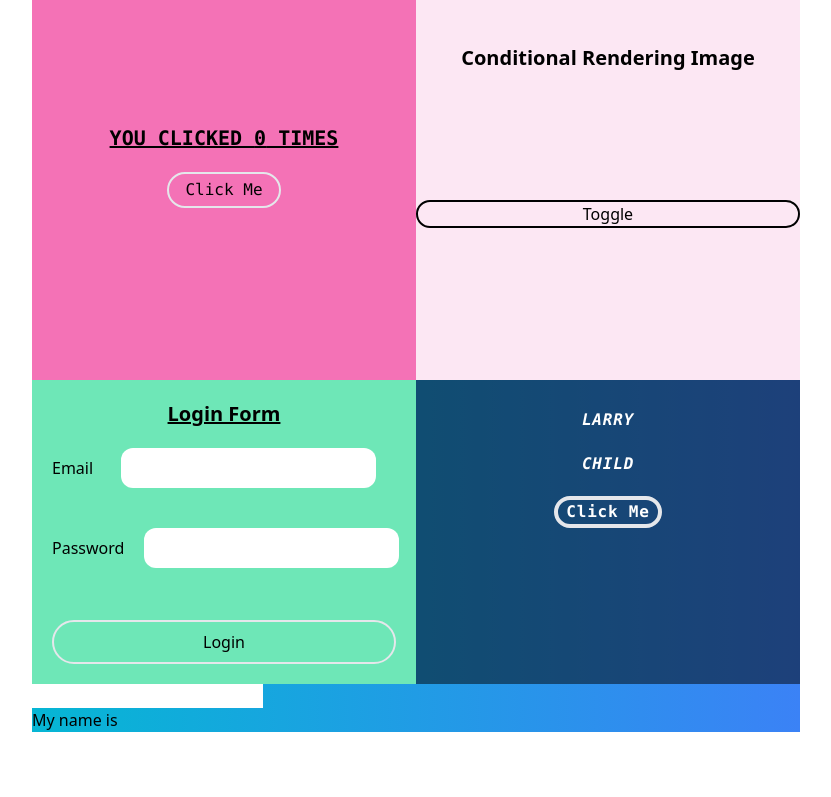
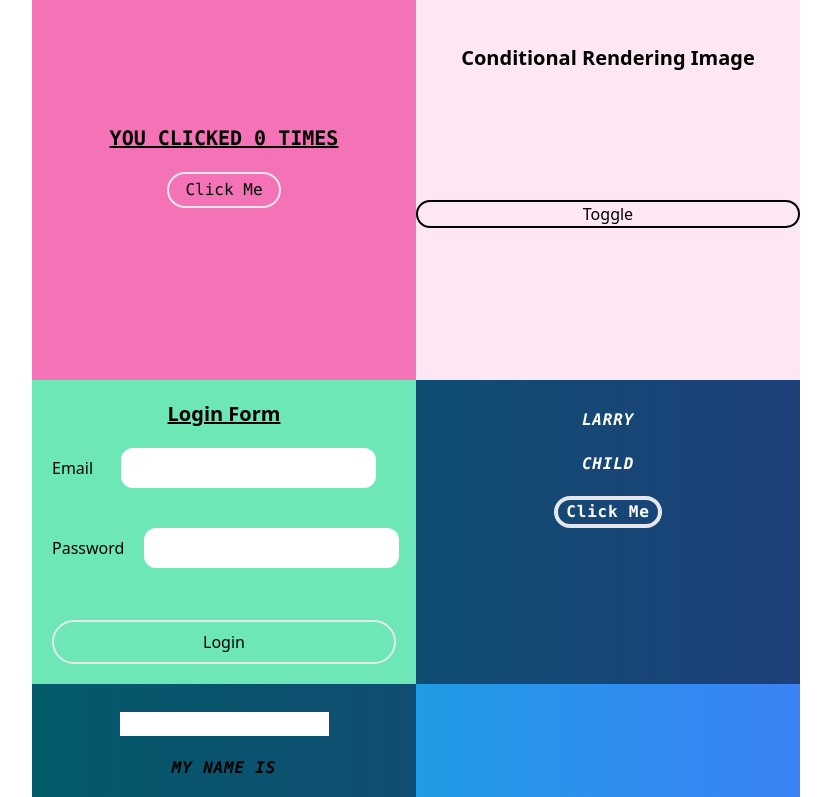
Before and after one commit to DecentraMindsCoin/hired-in-next, a Next.js app: page / in a window 1280 px wide. Shown: the part 2000-2797 px from the top of the page, without its empty margins (224-1055 px from the left). Before the commit the page ends 2732 px from the top, so only its background shows below. Built offline with nearby package versions, Linux system fonts and the light colour scheme; no server answers.

Commit message:
add wrapper style to UseRef component

```diff
--- a/src/components/UseRef.js
+++ b/src/components/UseRef.js
@@ -1,10 +1,13 @@
 import React, { useState } from 'react'
 
 const UseRef = () => {
+  const styles = {
+    wrapper: `text-center w-full font-mono mx-auto  h-full py-7 bg-black bg-opacity-50 hover:bg-opacity-90 font-bold uppercase tracking-wider italic cursor-pointer space-y-5`,
+  }
   const [name, setName] = useState('')
   return (
-    <div>
-      <input onChange={e => setName(e.target.value)}/>
+    <div className={styles.wrapper}>
+      <input onChange={(e) => setName(e.target.value)} />
       <div>My name is {name} </div>
     </div>
   )
```
